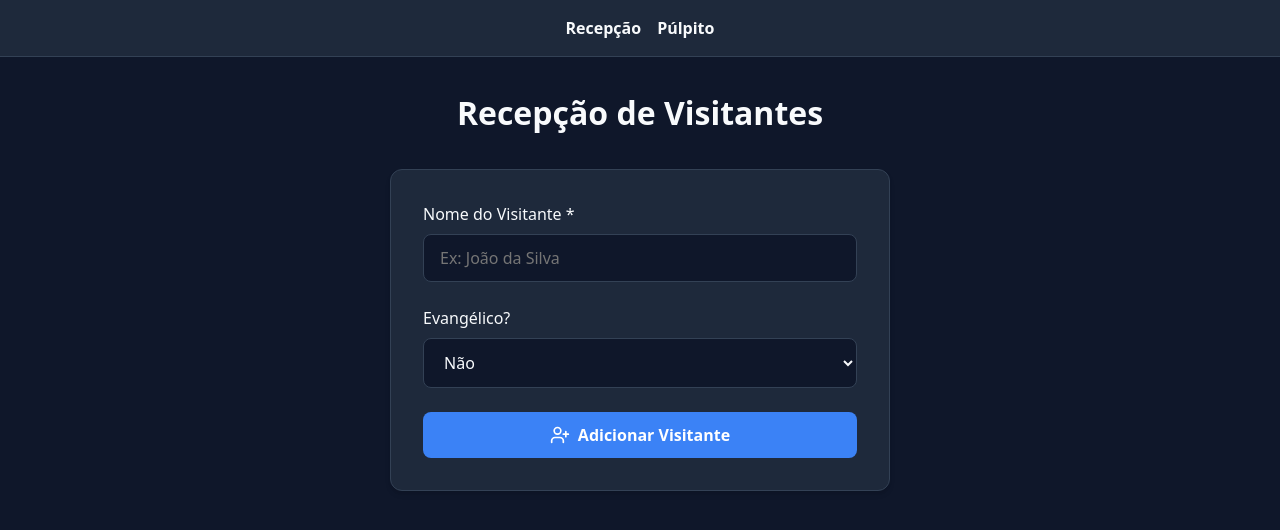
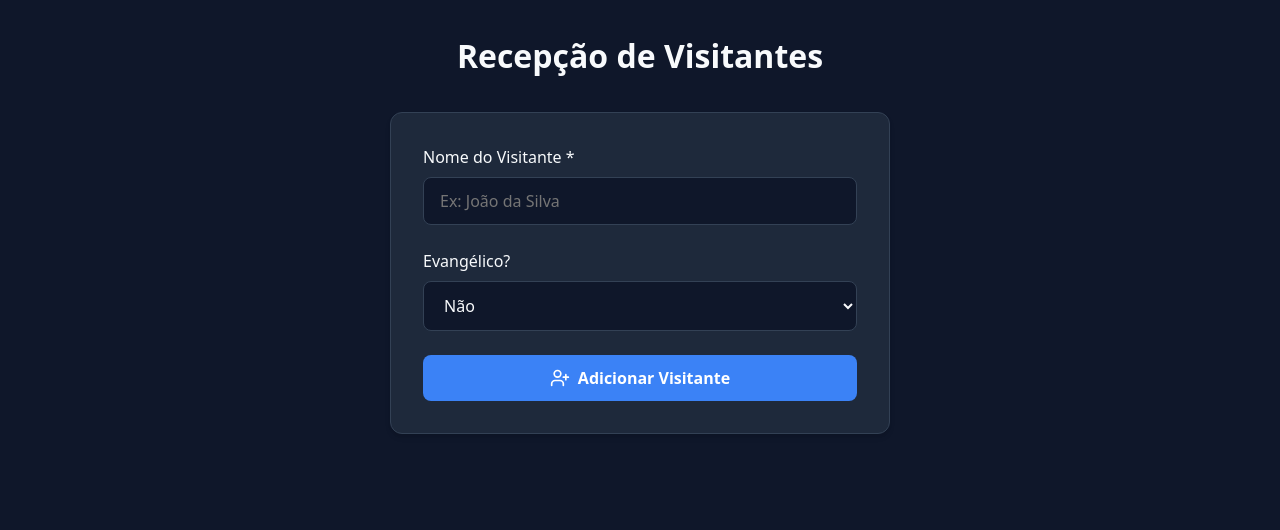
Before and after one commit to Samoo1234/recep-o, a React (Vite) app: page /recepcao in a window 1280 px wide. Shown: the top 530 px of the page. Built offline with nearby package versions, Linux system fonts and the light colour scheme.

Commit message:
refactor: remove shared navigation bar to isolate views

```diff
--- a/src/App.tsx
+++ b/src/App.tsx
@@ -1,20 +1,10 @@
-import { BrowserRouter, Routes, Route, Link, Navigate } from 'react-router-dom';
+import { BrowserRouter, Routes, Route, Navigate } from 'react-router-dom';
 import { Recepcao } from './pages/Recepcao';
 import { Pulpito } from './pages/Pulpito';
-
-function Navigation() {
-  return (
-    <nav style={{ padding: '1rem', backgroundColor: 'var(--card-bg)', borderBottom: '1px solid var(--card-border)', display: 'flex', gap: '1rem', justifyContent: 'center' }}>
-      <Link to="/recepcao" style={{ color: 'var(--text-color)', textDecoration: 'none', fontWeight: 'bold' }}>Recepção</Link>
-      <Link to="/pulpito" style={{ color: 'var(--text-color)', textDecoration: 'none', fontWeight: 'bold' }}>Púlpito</Link>
-    </nav>
-  );
-}
 
 function App() {
   return (
     <BrowserRouter>
-      <Navigation />
       <Routes>
         <Route path="/" element={<Navigate to="/recepcao" replace />} />
         <Route path="/recepcao" element={<Recepcao />} />
```
